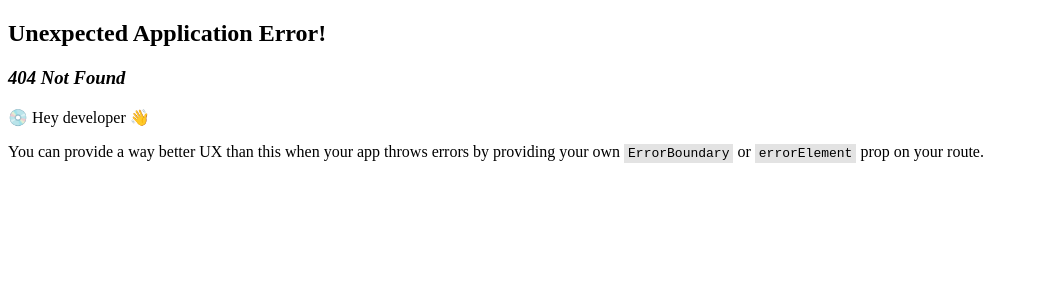
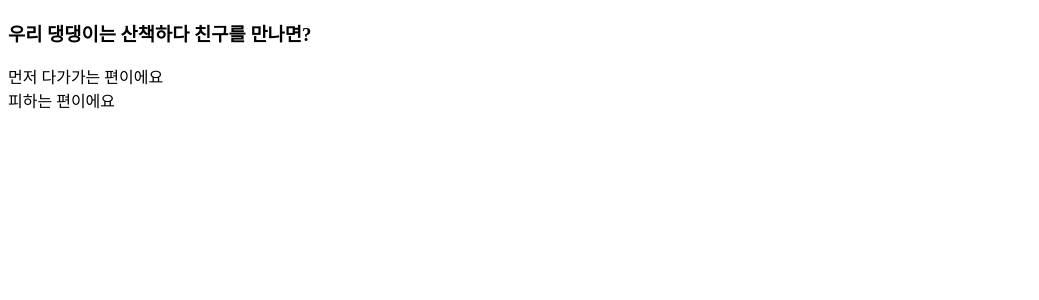
Before and after one commit to ej-kimm/doggoMBTI, a React (Vite) app: page /question/1 in a window 1280 px wide. Before the commit this address had no page. Shown: the top 300 px of the page, without its empty margins (0-1039 px from the left). Built offline with nearby package versions, Linux system fonts and the light colour scheme.

Commit message:
🚧 Display only the question based on the provided ID

```diff
--- a/src/pages/Home.jsx
+++ b/src/pages/Home.jsx
@@ -1,12 +1,15 @@
 import React from 'react'
+import { useNavigate } from 'react-router-dom'
 
 export default function Home() {
+  const navigate = useNavigate()
+
   const handleStart = () => {
-    // navigate
+    navigate('/question/1')
   }
 
   return (
-    <main className="home">
+    <section className="home">
       <header className="home-header">
         <h1 className="title">멍BTI</h1>
         <p className="sub-title">우리 강아지는 어떤 성격일까?</p>
@@ -17,6 +20,6 @@ export default function Home() {
           시작하기
         </button>
       </section>
-    </main>
+    </section>
   )
 }
--- /dev/null
+++ b/src/pages/Question.jsx
@@ -0,0 +1,39 @@
+import React, { useEffect, useState } from 'react'
+import questionsData from '../data/questionsData.json'
+import { useParams } from 'react-router-dom'
+import { useNavigate } from 'react-router-dom'
+
+export default function Question() {
+  const { id } = useParams()
+  const [currentQuestion, setCurrentQuestion] = useState()
+  const navigate = useNavigate()
+
+  const goToNextQuestion = () => {
+    const nextId = Number(id) + 1
+    navigate(`/question/${nextId}`)
+  }
+
+  useEffect(() => {
+    const filteredQuestion = questionsData.filter(
+      (data) => data.id === Number(id)
+    )
+    setCurrentQuestion(filteredQuestion[0])
+  }, [id])
+
+  return (
+    <main className="question">
+      {currentQuestion && (
+        <>
+          <div className="progress"></div>
+          <div className="question-content">
+            <h3>{currentQuestion.question}</h3>
+            <div className="character"></div>
+            {currentQuestion.options.map((option, index) => (
+              <div key={index}>{option.answer}</div>
+            ))}
+          </div>
+        </>
+      )}
+    </main>
+  )
+}
```
Also changed, not shown: src/App.jsx (+3 -4 lines), 1 other file (tests, documents, lock files or other folders).
